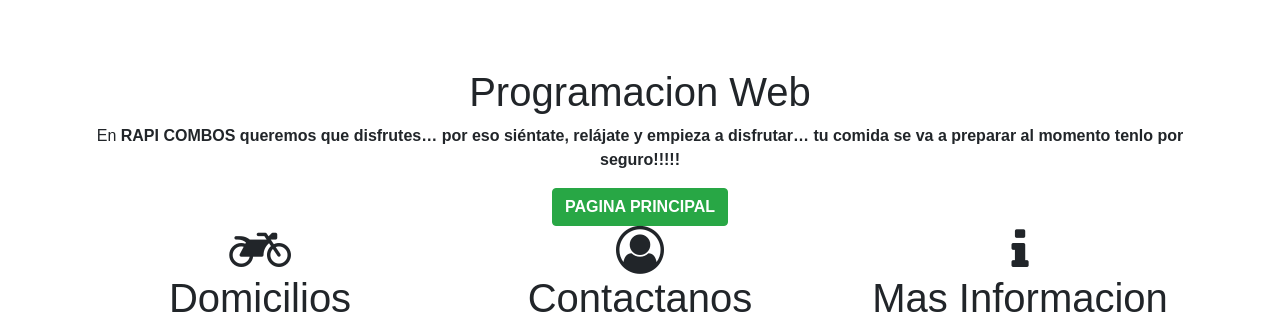
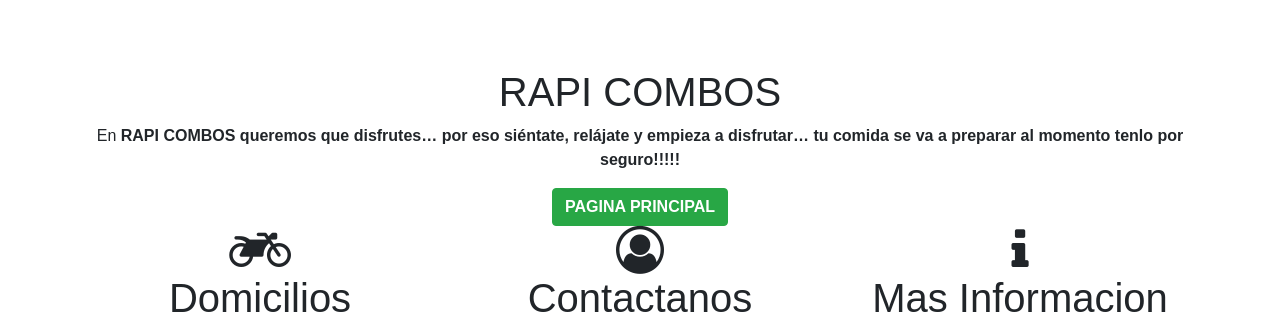
Before and after one commit to ProyectoWeb-RC/RapyCombo, a plain HTML site: page Proyecto/Index.html in a window 1280 px wide. Shown: the top 327 px of the page. Drawn offline with nearby package versions, Linux system fonts and the light colour scheme.

Commit message:
Update and rename index.html to Index.html

```diff
--- a/Proyecto/index.html
+++ b/Proyecto/Index.html
@@ -24,7 +24,7 @@
       </nav>
 
       <div class="banner text-center">
-        <h1>Programacion Web</h1>
+        <h1>RAPI COMBOS</h1>
         <p>En <strong>RAPI COMBOS queremos que disfrutes… por eso siéntate, relájate y empieza a
             disfrutar… tu comida se va a preparar al momento tenlo por seguro!!!!!</strong></p>
         <a class="btn btn-success" href="/index.html"> <strong> PAGINA PRINCIPAL</strong></a>
```
